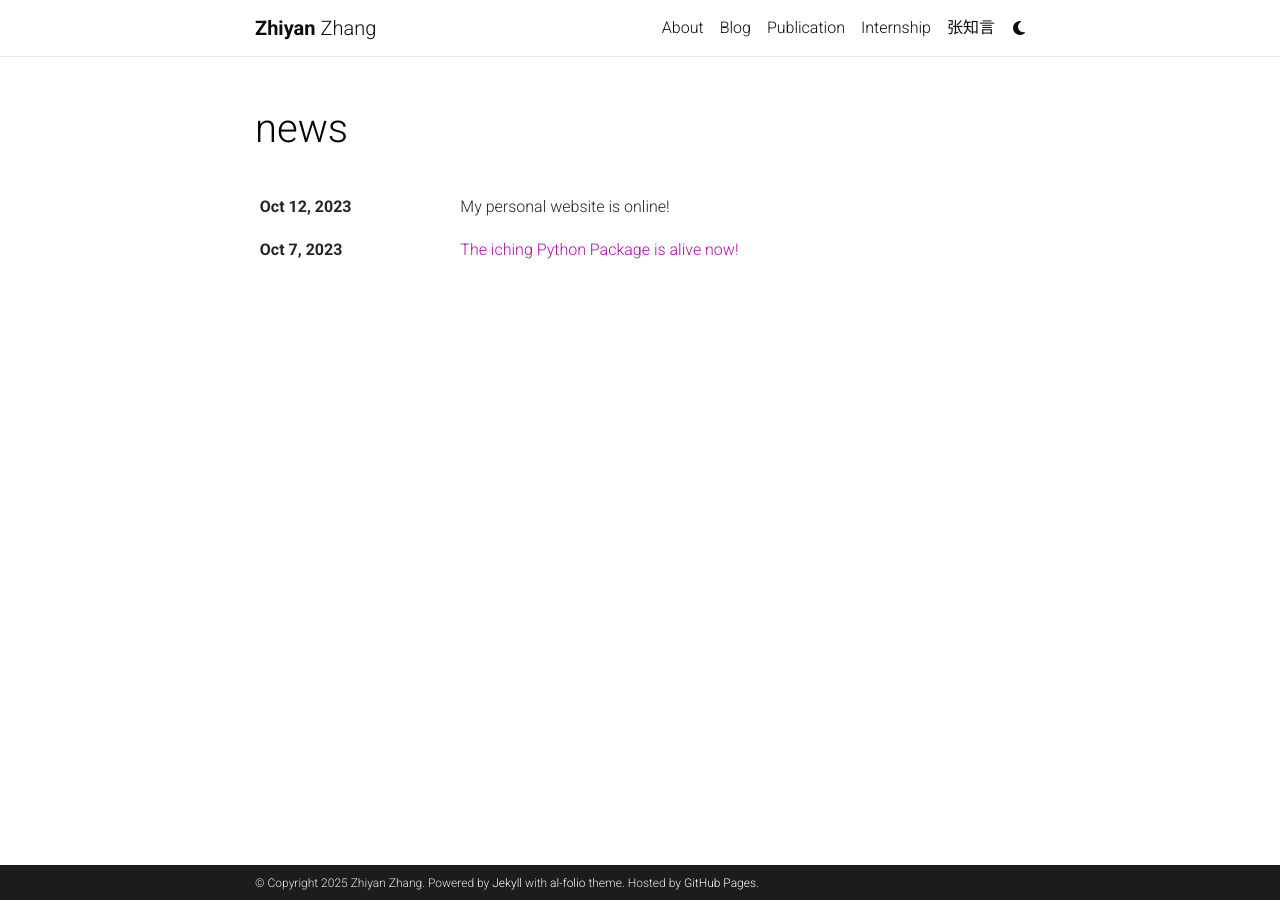
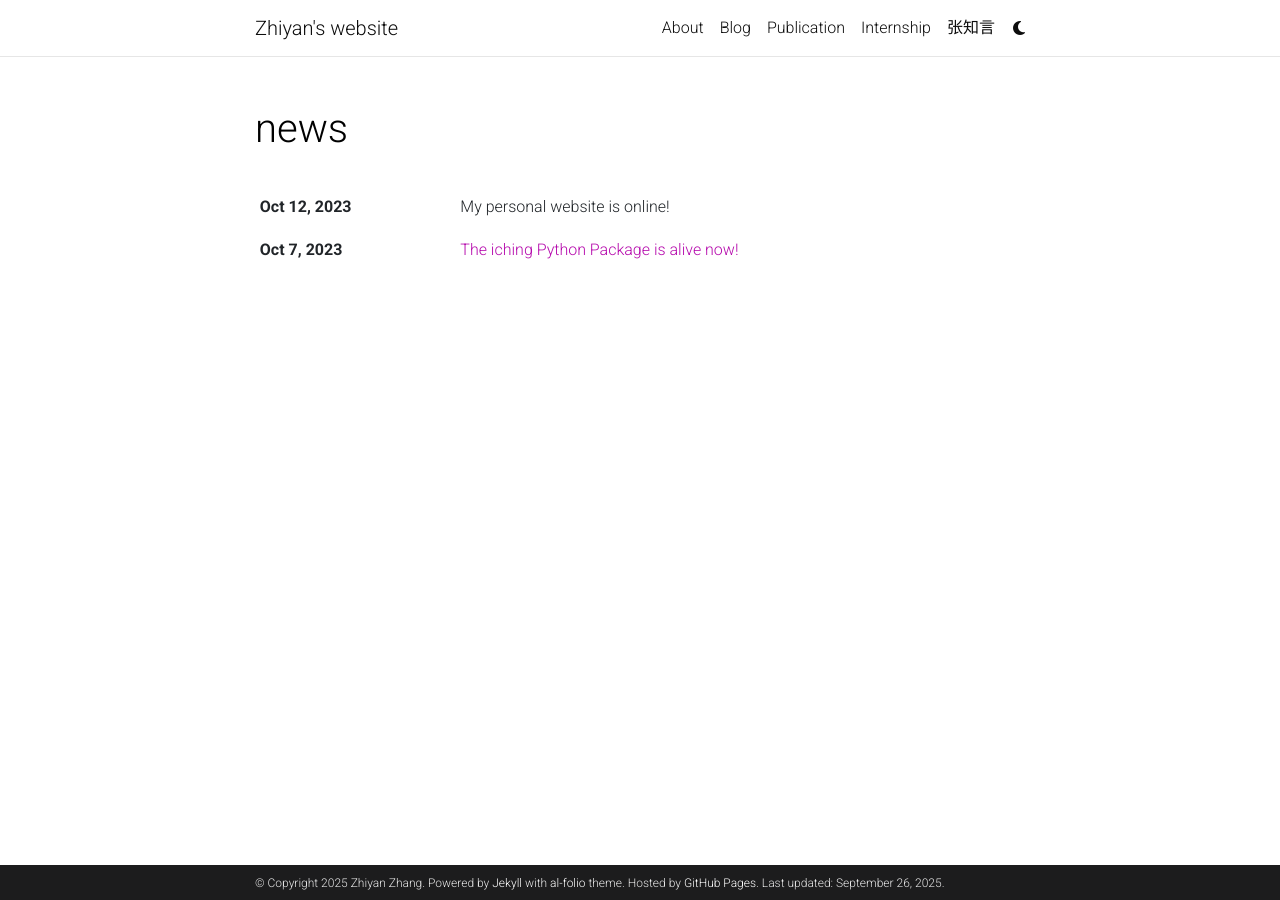
Before and after one commit to Zhangzhiyan1030/Zhangzhiyan1030.github.io, a Jekyll site: the page built from news.html, in a window 1280 px wide. Built offline with Jekyll 4.4.1, drawn with Linux system fonts in a browser that asks for light colours; comment, search, counter and statistics services are not loaded; a style sheet for code colours, icons or effects is not loaded; some of the changed lines change nothing that is shown.

Commit message:
Update _config.yml

```diff
--- a/_config.yml
+++ b/_config.yml
@@ -2,7 +2,7 @@
 # Site settings
 # -----------------------------------------------------------------------------
 
-title: blank # the website title (if blank, full name will be used instead)
+title: Zhiyan's website # the website title (if blank, full name will be used instead)
 first_name: Zhiyan
 middle_name:
 last_name: Zhang
@@ -12,14 +12,14 @@
 footer_text: >
   Powered by <a href="https://jekyllrb.com/" target="_blank">Jekyll</a> with <a href="https://github.com/alshedivat/al-folio">al-folio</a> theme.
   Hosted by <a href="https://pages.github.com/" target="_blank">GitHub Pages</a>.
-keywords: jekyll, jekyll-theme, academic-website, portfolio-website  # add your own keywords or leave empty
+keywords: Confident, energetic, and full of curiosity  # add your own keywords or leave empty
 
-lang: en # the language of your site (for example: en, fr, cn, ru, etc.)
-icon: ⚛️  # the emoji used as the favicon (alternatively, provide image name in /assets/img/)
+lang: en/cn # the language of your site (for example: en, fr, cn, ru, etc.)
+icon: 🐻  # the emoji used as the favicon (alternatively, provide image name in /assets/img/)
 
 url: https://Zhangzhiyan1030.github.io # the base hostname & protocol for your site
 baseurl:
-last_updated: false # set to true if you want to display last updated in the footer
+last_updated: true # set to true if you want to display last updated in the footer
 impressum_path:  # set to path to include impressum link in the footer, use the same path as permalink in a page, helps to conform with EU GDPR
 
 # -----------------------------------------------------------------------------
@@ -70,52 +70,14 @@
 # Social integration
 # -----------------------------------------------------------------------------
 
-github_username: chengjun # your GitHub user name
-gitlab_username: # your GitLab user name
-twitter_username: ChengJunWang # your Twitter handle
-mastodon_username: # your mastodon instance+username in the format instance.tld/@username
-linkedin_username: # your LinkedIn user name
-telegram_username: # your Telegram user name
-scholar_userid: nNdt_G8AAAAJ # your Google Scholar ID
-semanticscholar_id: # your Semantic Scholar ID
-whatsapp_number: # your WhatsApp number (full phone number in international format. Omit any zeroes, brackets, or dashes when adding the phone number in international format.)
-orcid_id: 0000-0002-9507-2888 # your ORCID ID
-medium_username: # your Medium username
-quora_username: # your Quora username
-publons_id: # your ID on Publons
-lattes_id: # your ID on Lattes (Brazilian Lattes CV)
-osf_id: 2swnx # your OSF ID
-research_gate_profile: Cheng_Jun_Wang # your profile on ResearchGate
-scopus_id: # your profile on Scopus
-blogger_url: # your blogger URL
-keybase_username: # your keybase user name
-wikidata_id: # your wikidata id
-wikipedia_id: # your wikipedia id (Case sensitive)
-dblp_url: # your DBLP profile url
-stackoverflow_id: 912429 # your stackoverflow id
-kaggle_id: chengjun # your kaggle id
-lastfm_id: # your lastfm id
-spotify_id: # your spotify id
-pinterest_id: # your pinterest id
-unsplash_id: # your unsplash id
-instagram_id: # your instagram id
-facebook_id: # your facebook id
-youtube_id: # your youtube channel id (youtube.com/@<youtube_id>)
-discord_id: # your discord id (18-digit unique numerical identifier)
-zotero_username: wangchj2020 # your zotero username
+github_username: Zhangzhiyan1030 # your GitHub user name
+twitter_username: 迷你矮脚驴 # your Twitter handle
+youtube_id: 短尾矮袋鼠🦘 # your youtube channel id (youtube.com/@<youtube_id>)
+discord_id: Zhiyan1030 # your discord id (18-digit unique numerical identifier)
 
 contact_note: >
-  Know Thyself.
+  Call me at: 18384100681 (same number for WeChat)
 
-# -----------------------------------------------------------------------------
-# Analytics and search engine verification
-# -----------------------------------------------------------------------------
-
-google_analytics:  # your Google Analytics measurement ID (format: G-XXXXXXXXXX)
-cronitor_analytics:  # cronitor RUM analytics site ID (format: XXXXXXXXX)
-
-google_site_verification:  # your google-site-verification ID (Google Search Console)
-bing_site_verification:  # out your bing-site-verification ID (Bing Webmaster)
 
 # -----------------------------------------------------------------------------
 # Blog
```
